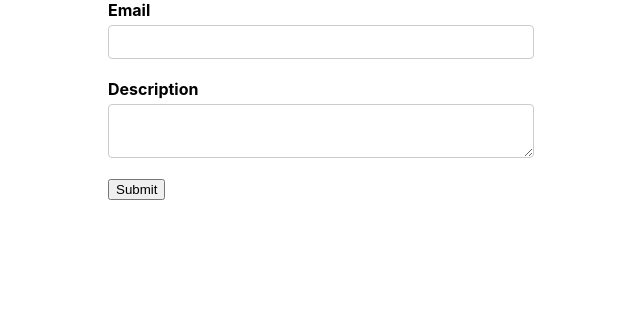
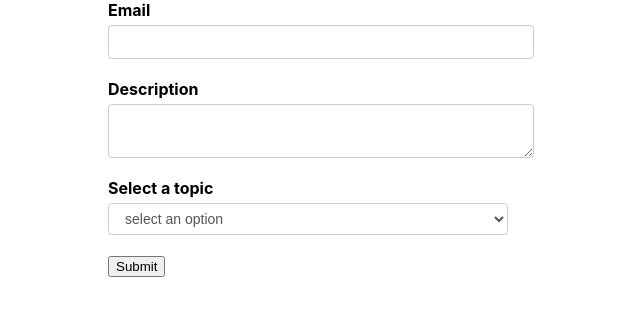
Before and after one commit to pashinde-ee/formik-controls-demo, a React (Create React App) app: page / in a window 1280 px wide. Shown: the top 316 px of the page, without its empty margins (319-959 px from the left). Built offline with nearby package versions, Linux system fonts and the light colour scheme.

Commit message:
Added select field

```diff
--- a/src/components/FormikControl.js
+++ b/src/components/FormikControl.js
@@ -1,5 +1,6 @@
 import React from 'react';
 import Input from './Input';
+import Select from './Select';
 import TextArea from './TextArea';
 
 function FormikControl(props) {
@@ -11,7 +12,7 @@
         case 'textarea':
             return <TextArea {...rest} />;
         case 'select':
-            return null;
+            return <Select {...rest} />;
         case 'radio':
             return null;
         case 'checkbox':
--- /dev/null
+++ b/src/components/Select.js
@@ -0,0 +1,27 @@
+import { ErrorMessage, Field } from 'formik';
+import React from 'react';
+import TextError from './TextError';
+
+function Select(props) {
+    const {label, name, options, ...rest} = props;
+
+    return (
+        <div className="form-control">
+            <label htmlFor={name}>{label}</label>
+            <Field as="select" id={name} name={name} {...rest}>
+                {
+                    options.map(option => {
+                        return (
+                            <option key={option.key} value={option.key}>
+                                {option.value}
+                            </option>
+                        )
+                    })
+                }
+            </Field>
+            <ErrorMessage name={name} component={TextError} />
+        </div>
+    );
+};
+
+export default Select;
--- a/src/components/formikContainer.js
+++ b/src/components/formikContainer.js
@@ -4,13 +4,22 @@
 import FormikControl from './FormikControl';
 
 function FormikContainer () {
+    const options = [
+        {key: "", value: "select an option"},
+        {key: 1, value: "option 1"},
+        {key: 2, value: "option 2"},
+        {key: 3, value: "option 3"}
+    ];
+
     const initialValues = {
         email: "",
-        description: ""
+        description: "",
+        selectOption: ""
     };
     const validationSchema = Yup.object({
         email: Yup.string().required('Email is required').email('Invalid email'),
-        description: Yup.string().required('description is required')
+        description: Yup.string().required('description is required'),
+        selectOption: Yup.string().required('description is required')
     });
     const onSubmit = (values) => console.log(values);
     return (
@@ -23,6 +32,7 @@
                 formik => <Form>
                     <FormikControl control="input" type="email" label="Email" name="email"/>
                     <FormikControl control="textarea" label="Description" name="description"/>
+                    <FormikControl control="select" label="Select a topic" name="selectOption" options={options}/>
                     <button type="submit">Submit</button>
                 </Form>
             }
```
